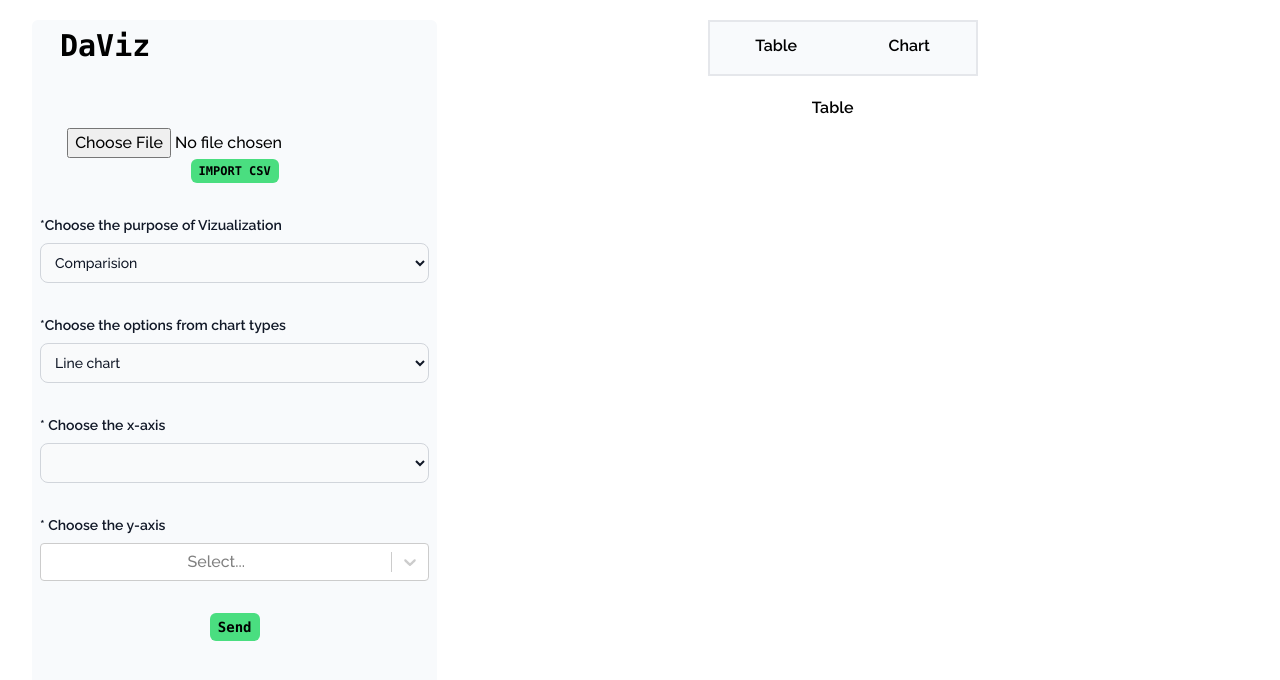
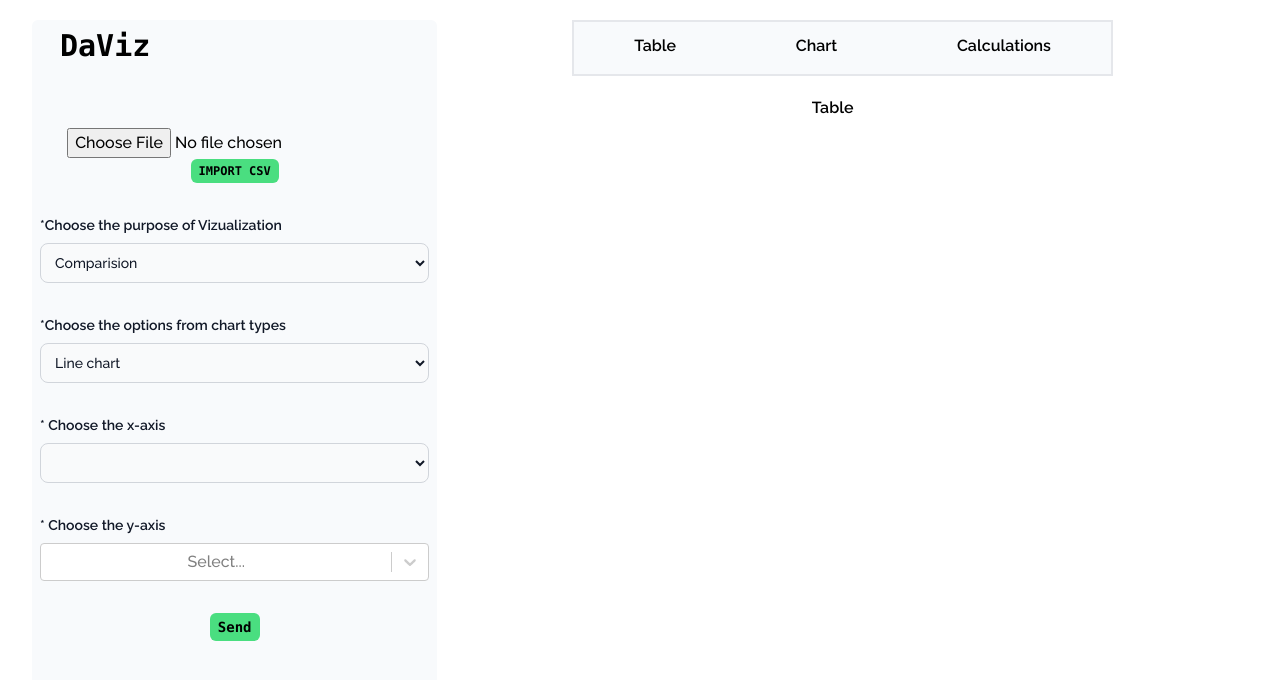
Before and after one commit to iamsdas/Daviz, a React (Vite) app: page / in a window 1280 px wide. Shown: the top 680 px of the page. Built offline with nearby package versions, Linux system fonts and the light colour scheme; what chartjs-plugin-zoom would draw is missing.

Commit message:
latest changes

```diff
--- a/src/components/Homepage.tsx
+++ b/src/components/Homepage.tsx
@@ -207,6 +207,12 @@ export default function Homepage() {
     </div>
   );
 
+  const calculations = (
+    <div>
+      <h1>show calculations</h1>
+    </div>
+  );
+
   const Component = [
     {
       name: "Table",
@@ -215,6 +221,10 @@ export default function Homepage() {
     {
       name: "Chart",
       value: userChart,
+    },
+    {
+      name: "Calculations",
+      value: calculations,
     },
   ];
 
@@ -335,12 +345,12 @@ export default function Homepage() {
       </div>
 
       <div className=" w-8/12 flex flex-col h-full mx-auto items-start">
-        <div className="flex flex-row justify-around flex-nowrap bg-grey w-1/3 mx-auto border-2 border-solid h-14 bg-slate-50 ">
+        <div className="flex flex-row justify-around flex-nowrap bg-grey w-2/3 mx-auto border-2 border-solid h-14 bg-slate-50 ">
           {Component.map((value, index) => {
             return (
               <div key={index}>
                 <button
-                  className="px-2 py-1 hover:brightness-105 bg-slate-50 hover:bg-slate-50 hover:border-2 hover:rounded-lg rounded-sm m-2 font-semibold hover:scale-105"
+                  className="px-2 mx-5 py-1 hover:brightness-105 bg-slate-50 hover:bg-slate-50 hover:border-2 hover:rounded-lg rounded-sm m-2 font-semibold hover:scale-105"
                   onClick={() => setState(index)}
                 >
                   {value.name}
```
